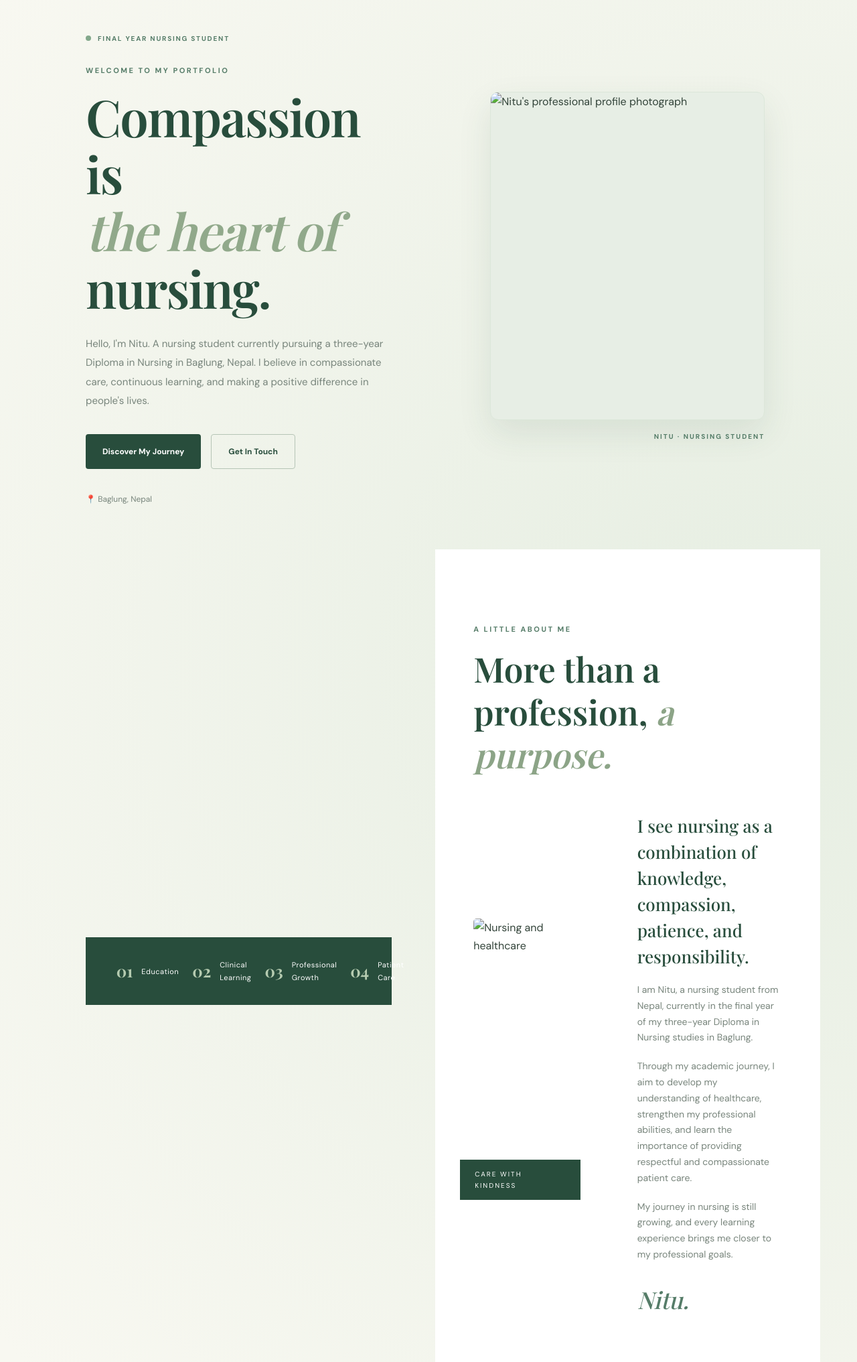
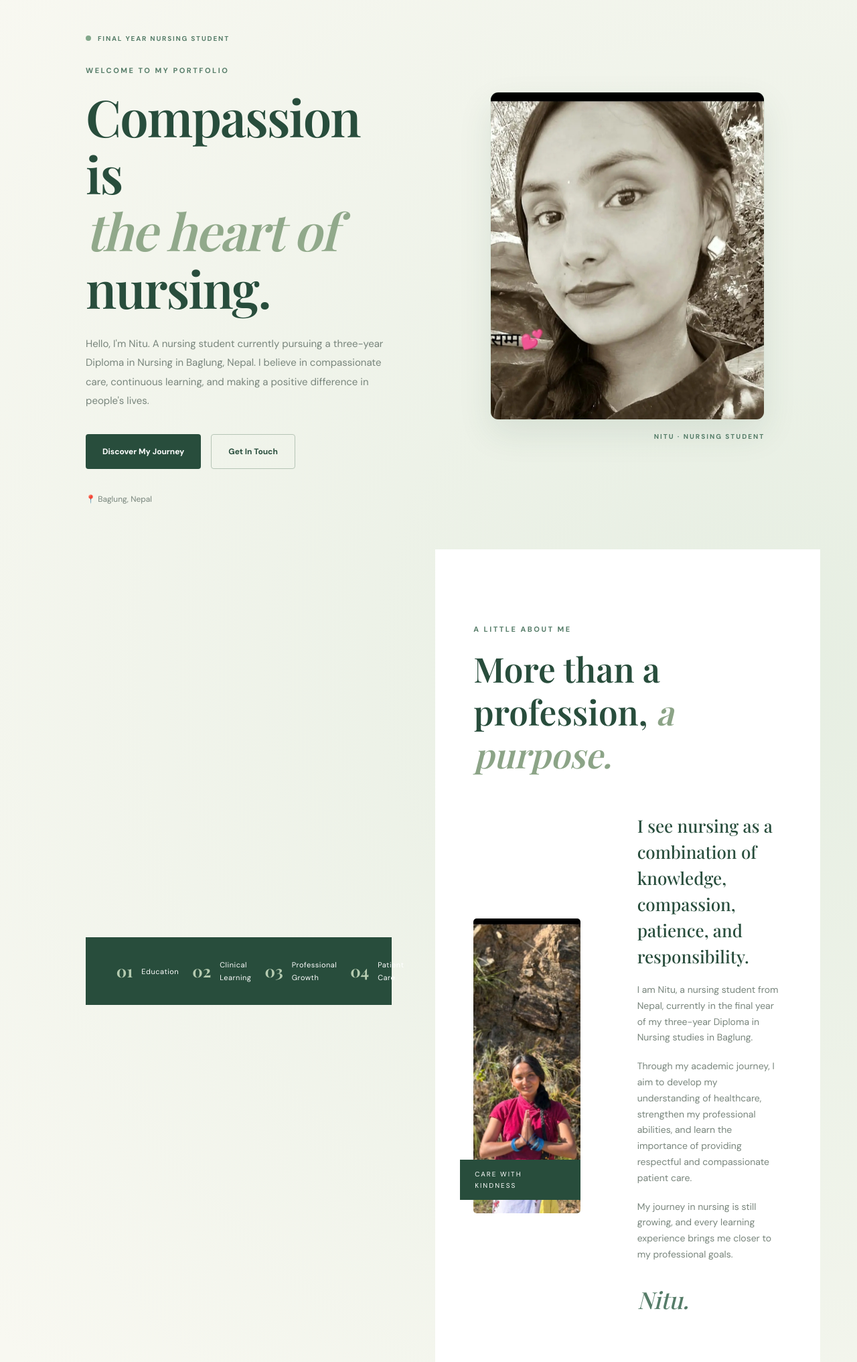
Before and after one commit to karanbk3/nitu, a plain HTML site: page index.html in a window 1280 px wide. Shown: the part 140-2173 px from the top of the page at 67% size. Drawn offline with nearby package versions, Linux system fonts and the light colour scheme; files whose address does not match are found by name.

Commit message:
Update index.html

```diff
--- a/index.html
+++ b/index.html
@@ -108,7 +108,7 @@
     <div class="profile-frame">
 
         <img
-            src="./images/profile.jpg"
+            src="./profile.jpg"
             alt="Nitu's professional profile photograph"
         >
 
@@ -169,7 +169,7 @@
                 <div class="about-image">
 
                     <img
-                        src="./images/about.jpg"
+                        src="./about.jpg"
                         alt="Nursing and healthcare"
                     >
 
```
